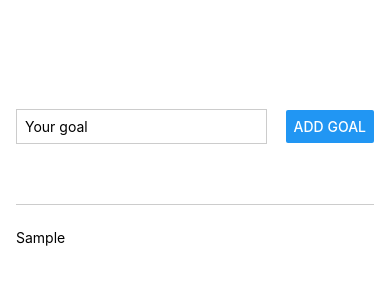
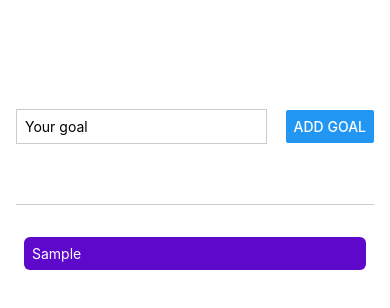
Before and after one commit to PraneethBunny123/GoalsApp, a React Native app: screen / in a window 390 px wide. Both pictures are taken after typing "Sample" into the empty fields and a click on the button "ADD GOAL". Shown: the top 308 px of the page. Built offline with nearby package versions, Linux system fonts and the light colour scheme.

Commit message:
styling individual goal

```diff
--- a/App.js
+++ b/App.js
@@ -31,7 +31,12 @@ export default function App() {
             </View>
             <View style={styles.goalsContainer}>
                 {goals.map(goal => (
-                    <Text key={goal}>{goal}</Text>
+                    <Text
+                        key={goal}
+                        style={styles.goalItem}
+                    >
+                        {goal}
+                    </Text>
                 ))}
             </View>
         </View>
@@ -62,5 +67,12 @@ const styles = StyleSheet.create({
     },
     goalsContainer: {
         flex: 4
+    },
+    goalItem: {
+        margin: 8,
+        padding: 8,
+        borderRadius: 6,
+        backgroundColor: '#5e08cc',
+        color: 'white'
     }
 });
```
